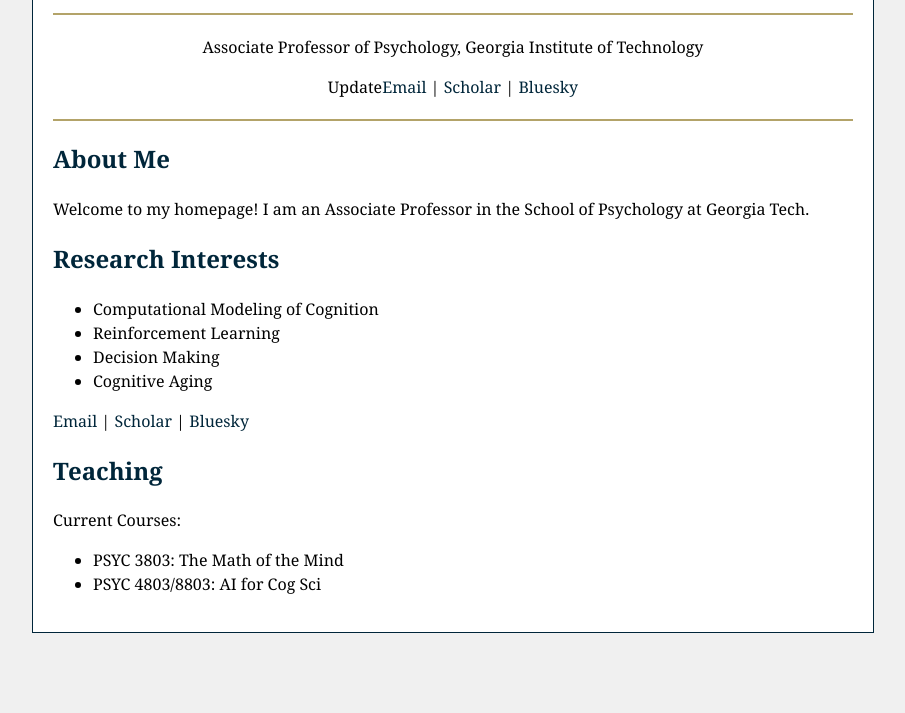
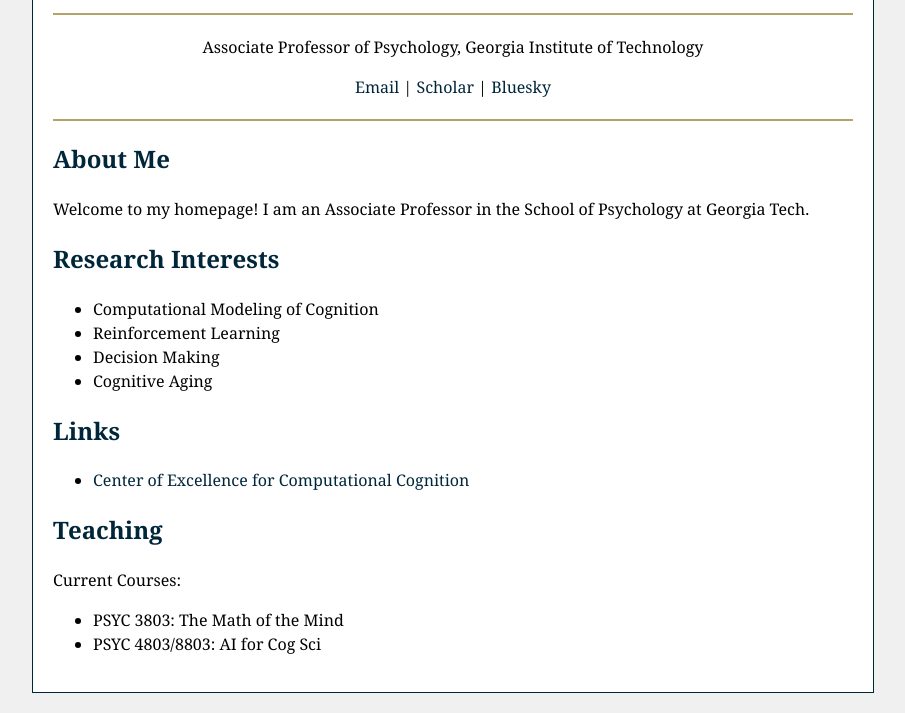
Before and after one commit to d-r-b-o-b/d-r-b-o-b.github.io, a plain HTML site: page index.html in a window 1280 px wide. Shown: the part 129-842 px from the top of the page, without its empty margins (187-1092 px from the left). Before the commit the page ends 800 px from the top, so only its background shows below. Drawn offline with Linux system fonts and the light colour scheme.

Commit message:
Update index.html

```diff
--- a/index.html
+++ b/index.html
@@ -11,7 +11,7 @@
         <hr>
         <div class="center-links">
             <p>Associate Professor of Psychology, Georgia Institute of Technology</p>
-            <p>Update<a href="mailto:bob.wilson@gatech.edu">Email</a> |
+            <p><a href="mailto:bob.wilson@gatech.edu">Email</a> |
             <a href="https://scholar.google.com/citations?view_op=list_works&hl=en&hl=en&user=4LxikSIAAAAJ">Scholar</a> |
             <a href="https://bsky.app/profile/doctor-bob.bsky.social">Bluesky</a> </p>
         </div>
@@ -29,9 +29,12 @@
             <li>Cognitive Aging</li>
         </ul>
 
-        <a href="mailto:bob.wilson@gatech.edu">Email</a> |
-            <a href="https://scholar.google.com/citations?view_op=list_works&hl=en&hl=en&user=4LxikSIAAAAJ">Scholar</a> |
-            <a href="https://bsky.app/profile/doctor-bob.bsky.social">Bluesky</a>
+
+    <h2>Links</h2>
+    <ul>
+        <li><a href="https://coco.psych.gatech.edu/">Center of Excellence for Computational Cognition</a></li>
+    </ul>
+
 
 
 	<h2>Teaching</h2>
```
